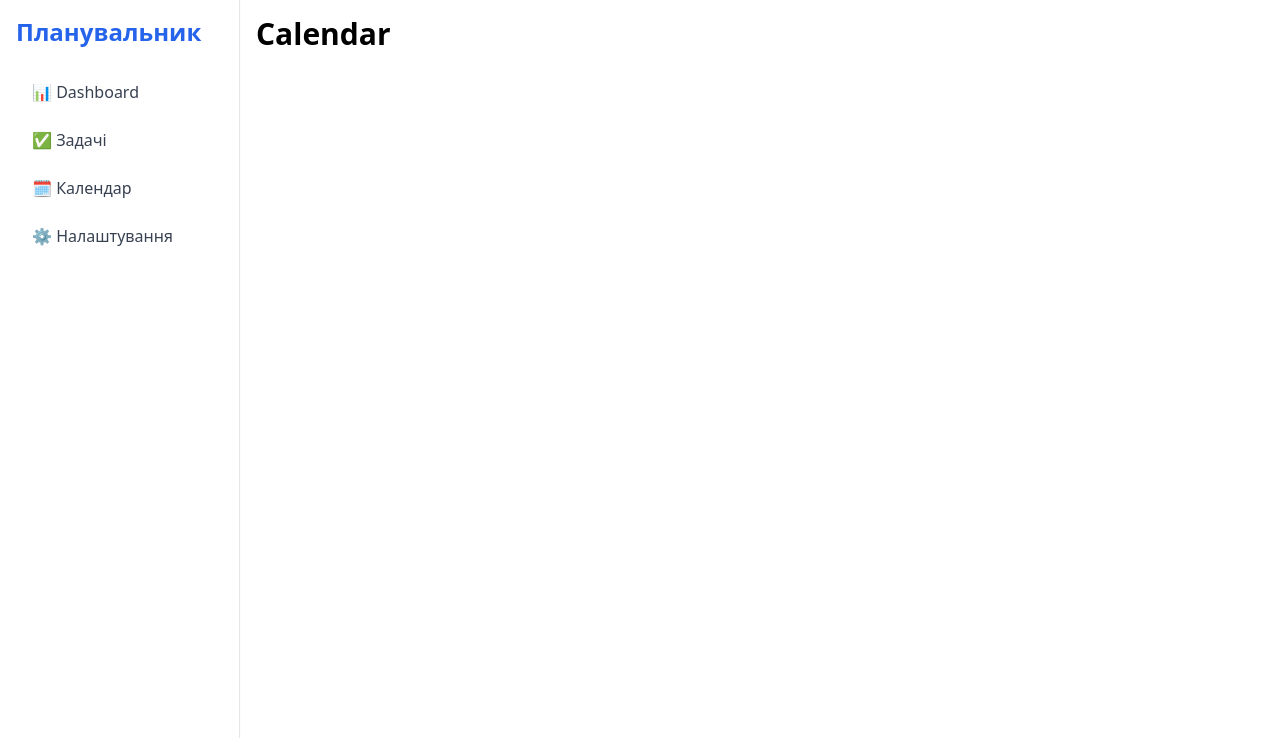
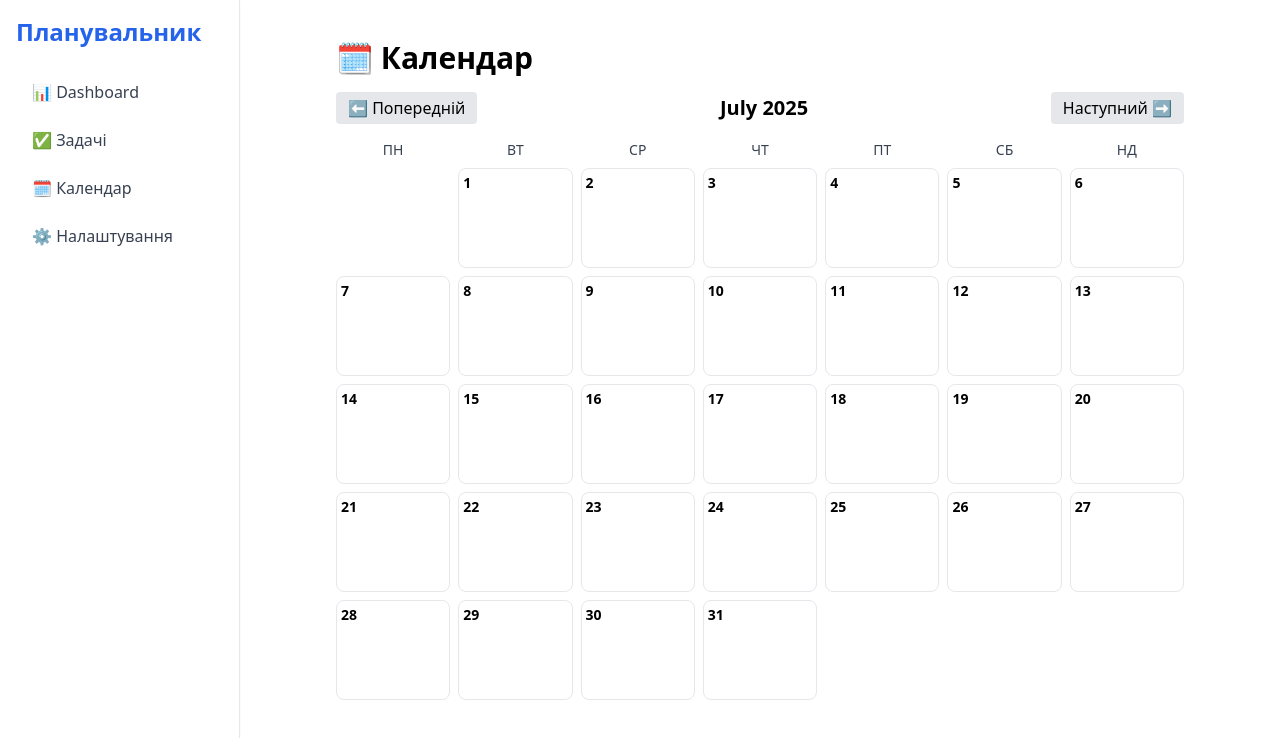
Before and after one commit to PngFormat/taskManager, a React (Create React App) app: page /calendar in a window 1280 px wide. Shown: the top 738 px of the page. Built offline with nearby package versions, Linux system fonts and the light colour scheme.

Commit message:
implementation calendar with dueDate

```diff
--- a/package.json
+++ b/package.json
@@ -7,11 +7,15 @@
     "@testing-library/jest-dom": "^6.6.3",
     "@testing-library/react": "^16.3.0",
     "@testing-library/user-event": "^13.5.0",
+    "@types/react": "^19.1.9",
+    "@types/react-dom": "^19.1.7",
     "clsx": "^2.1.1",
+    "dayjs": "^1.11.13",
     "react": "^19.1.0",
     "react-dom": "^19.1.0",
     "react-router-dom": "^7.7.1",
     "react-scripts": "5.0.1",
+    "typescript": "^5.8.3",
     "web-vitals": "^2.1.4"
   },
   "scripts": {
--- a/src/App.js
+++ b/src/App.js
@@ -2,14 +2,15 @@ import { useState } from "react";
 import { BrowserRouter, Routes, Route } from "react-router-dom";
 import Layout from "./layouts/Layout";
 import Home from "./pages/Home";
-import Calendar from "./pages/Calendar";
+import Calendar from "./pages/Calendar.tsx";
 import Tasks from "./pages/Tasks";
 import Settings from "./pages/Settings";
+import dayjs from "dayjs";
 
 function App() {
     const [tasks, setTasks] = useState([
-        { id: 1, title: "Закончить макет", completed: false },
-        { id: 2, title: "Купить продукты", completed: true },
+        { id: 1, title: "Закончить макет", completed: false, dueDate: "2025-08-29" },
+        { id: 2, title: "Купить продукты", completed: true, dueDate: "2025-08-24" },
     ]);
 
     const addTask = (title) => {
@@ -17,6 +18,7 @@ function App() {
             id: Date.now(),
             title,
             completed: false,
+            dueDate: dayjs().add(1, "day").format("YYYY-MM-DD")
         };
         setTasks((prev) => [newTask, ...prev]);
     };
@@ -46,7 +48,7 @@ function App() {
                             />
                         }
                     />
-                    <Route path="calendar" element={<Calendar />} />
+                    <Route path="calendar" element={<Calendar tasks={tasks} />} />
                     <Route
                         path="tasks"
                         element={
--- a/src/pages/Calendar.jsx
+++ /dev/null
@@ -1,5 +0,0 @@
-const Calendar = () => {
-    return <h1 className="text-3xl font-bold">Calendar</h1>;
-};
-
-export default Calendar;
--- /dev/null
+++ b/src/pages/Calendar.tsx
@@ -0,0 +1,119 @@
+import React, {FC, useState } from "react";
+
+import dayjs from "dayjs";
+
+interface Task {
+    id: number;
+    title: string;
+    completed: boolean;
+    dueDate: string;
+}
+
+interface CalendarProps {
+    tasks: Task[];
+}
+
+const daysOfWeek = ["Пн", "Вт", "Ср", "Чт", "Пт", "Сб", "Нд"];
+
+const Calendar: FC<CalendarProps> = ({ tasks }) => {
+    const [currentDate, setCurrentDate] = useState(dayjs());
+
+    const startOfMonth = currentDate.startOf("month");
+    const endOfMonth = currentDate.endOf("month");
+    const startDay = startOfMonth.day() === 0 ? 6 : startOfMonth.day() - 1;
+    const daysInMonth = currentDate.daysInMonth();
+
+    const prevMonth = () => setCurrentDate(currentDate.subtract(1, "month"));
+    const nextMonth = () => setCurrentDate(currentDate.add(1, "month"));
+
+    const calendarDays: (number | null) [] = [];
+
+
+
+    for (let i = 0; i < startDay; i++ ) {
+        calendarDays.push(null);
+    }
+
+    for (let i = 1; i <= daysInMonth; i++ ) {
+        calendarDays.push(i);
+    }
+
+
+
+    return (
+        <div className="max-w-4xl mx-auto p-6">
+            <h1 className="text-3xl font-bold mb-4">🗓️ Календар</h1>
+
+            <div className="flex items-center justify-between mb-4">
+                <button
+                    onClick={prevMonth}
+                    className="bg-gray-200 hover:bg-gray-300 px-3 py-1 rounded"
+                >
+                    ⬅ Попередній
+                </button>
+                <h2 className="text-xl font-semibold">
+                    {currentDate.format("MMMM YYYY")}
+                </h2>
+                <button
+                    onClick={nextMonth}
+                    className="bg-gray-200 hover:bg-gray-300 px-3 py-1 rounded"
+                >
+                    Наступний ➡
+                </button>
+            </div>
+
+            <div className="grid grid-cols-7 gap-2 text-center font-medium text-gray-700">
+                {daysOfWeek.map((day) => (
+                    <div key={day} className="uppercase text-sm">
+                        {day}
+                    </div>
+                ))}
+            </div>
+
+            <div className="grid grid-cols-7 gap-2 mt-2">
+                {calendarDays.map((day,index) => {
+                    const dateStr = day
+                        ? currentDate.date(day).format("YYYY-MM-DD")
+                        : null;
+
+                    const tasksForday = dateStr
+                        ? tasks.filter((task) => task.dueDate === dateStr)
+                        : [];
+
+                    return (
+                        <div
+                            key={index}
+                            className={`min-h-[100px] p-1 rounded-lg border ${
+                            day
+                                ?  "bg-white hover:bg-blue-50 cursor-pointer"
+                                : "bg-transparent border-none"
+                            }`}
+                        >
+                            {day && (
+                                <>
+                                    <div className="text-sm font-semibold">{day}</div>
+                                    <ul className="text-xs mt-1 space-y-1">
+                                        {tasksForday.map((task) => (
+                                            <li
+                                                key={task.id}
+                                                className={`truncate ${
+                                                    task.completed
+                                                    ? "text-green-600 line-through"
+                                                        : "text-gray-500"
+                                                }`}
+                                            >
+                                                • {task.title}
+                                            </li>
+                                        ))}
+                                    </ul>
+                                </>
+                            )}
+                        </div>
+                    );
+                })}
+            </div>
+        </div>
+    )
+};
+
+export default Calendar;
```
Also changed, not shown: 1 other file (tests, documents, lock files or other folders).
